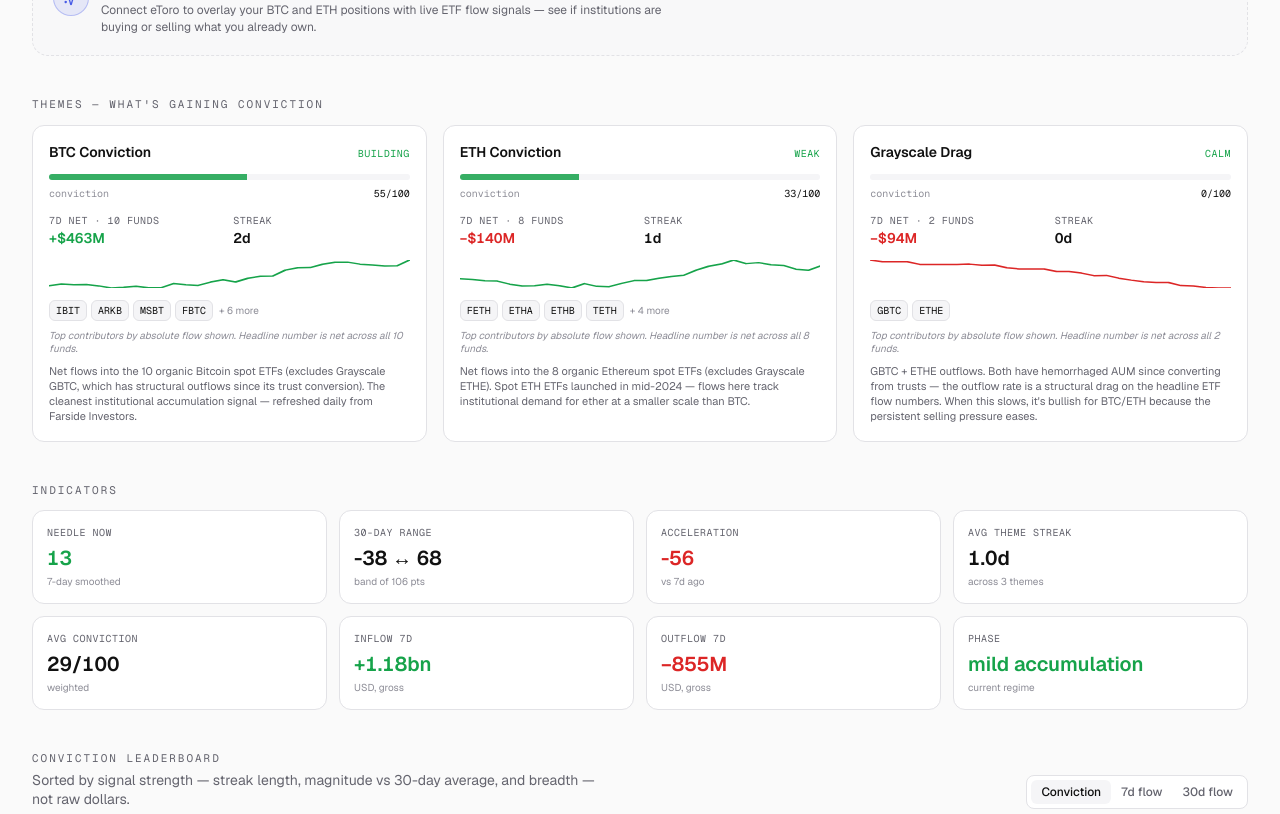
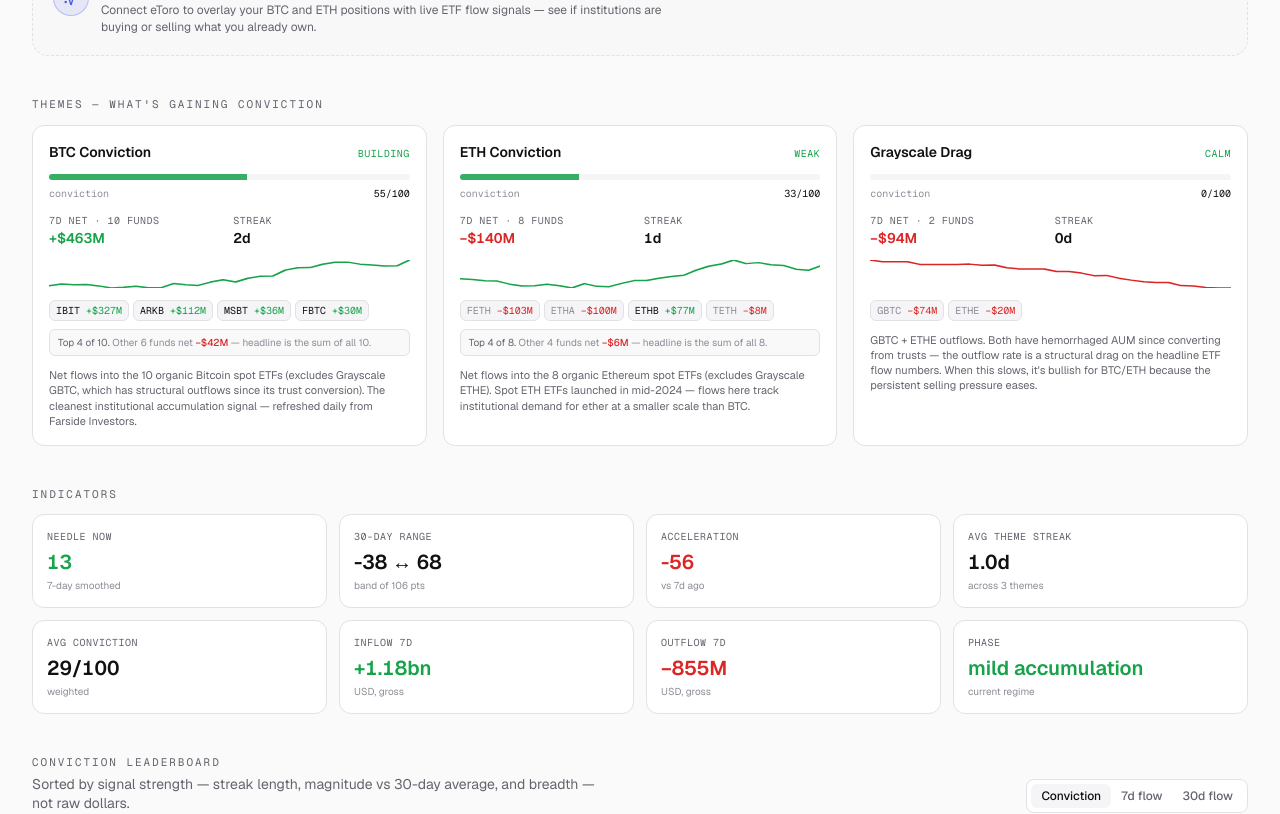
Before and after one commit to rannachman-tech/Crypto-ETF-flow-compass-, a Next.js app: page / in a window 1280 px wide. Shown: the part 865-1679 px from the top of the page. Built offline with nearby package versions, Linux system fonts and the light colour scheme.

Commit message:
Add files via upload

```diff
--- a/components/ThemeGauges.tsx
+++ b/components/ThemeGauges.tsx
@@ -67,24 +67,38 @@
               {t.topTickers.slice(0, 4).map((tt) => (
                 <span
                   key={tt.ticker}
-                  className="inline-flex items-center gap-1 rounded-md border border-border bg-surface-2 px-1.5 py-0.5 text-[10px] font-mono text-fg"
+                  className={
+                    "inline-flex items-center gap-1.5 rounded-md border border-border bg-surface-2 px-1.5 py-0.5 text-[10px] font-mono " +
+                    (tt.netFlowUsdM7d >= 0 ? "text-fg" : "text-fg-muted")
+                  }
                   title={`7d net: ${fmtUsdM(tt.netFlowUsdM7d, { signed: true })}`}
                 >
-                  {tt.ticker}
+                  <span>{tt.ticker}</span>
+                  <span className={"tabular-nums " + (tt.netFlowUsdM7d >= 0 ? "text-positive" : "text-negative")}>
+                    {fmtUsdM(tt.netFlowUsdM7d, { signed: true })}
+                  </span>
                 </span>
               ))}
-              {t.contributorCount > t.topTickers.length && (
-                <span className="text-[10px] text-fg-muted ml-0.5">
-                  + {t.contributorCount - t.topTickers.length} more
-                </span>
-              )}
             </div>
 
-            <p className="mt-2 text-[10px] text-fg-muted leading-snug italic">
-              Top contributors by absolute flow shown. Headline number is net across all {t.contributorCount} funds.
-            </p>
+            {/* Reconciliation strip — surfaces the "silent drag" so headline ≠ chip-sum confusion goes away. */}
+            {t.contributorCount > t.topTickers.length && (() => {
+              const topSum = t.topTickers.slice(0, 4).reduce((s, tt) => s + tt.netFlowUsdM7d, 0);
+              const othersSum = Math.round((t.netFlowUsdM7d - topSum) * 10) / 10;
+              const othersCount = t.contributorCount - t.topTickers.length;
+              return (
+                <div className="mt-2 rounded-md bg-surface-2/60 border border-border px-2 py-1.5 text-[10px] text-fg-muted leading-snug">
+                  <span className="text-fg-subtle">Top 4 of {t.contributorCount}.</span>{" "}
+                  Other {othersCount} funds net{" "}
+                  <span className={"tabular-nums font-medium " + (othersSum >= 0 ? "text-positive" : "text-negative")}>
+                    {fmtUsdM(othersSum, { signed: true })}
+                  </span>
+                  {" "}— headline is the sum of all {t.contributorCount}.
+                </div>
+              );
+            })()}
 
-            <p className="mt-2 text-[11px] text-fg-subtle leading-snug">{meta.description}</p>
+            <p className="mt-3 text-[11px] text-fg-subtle leading-snug">{meta.description}</p>
           </article>
         );
       })}
```
